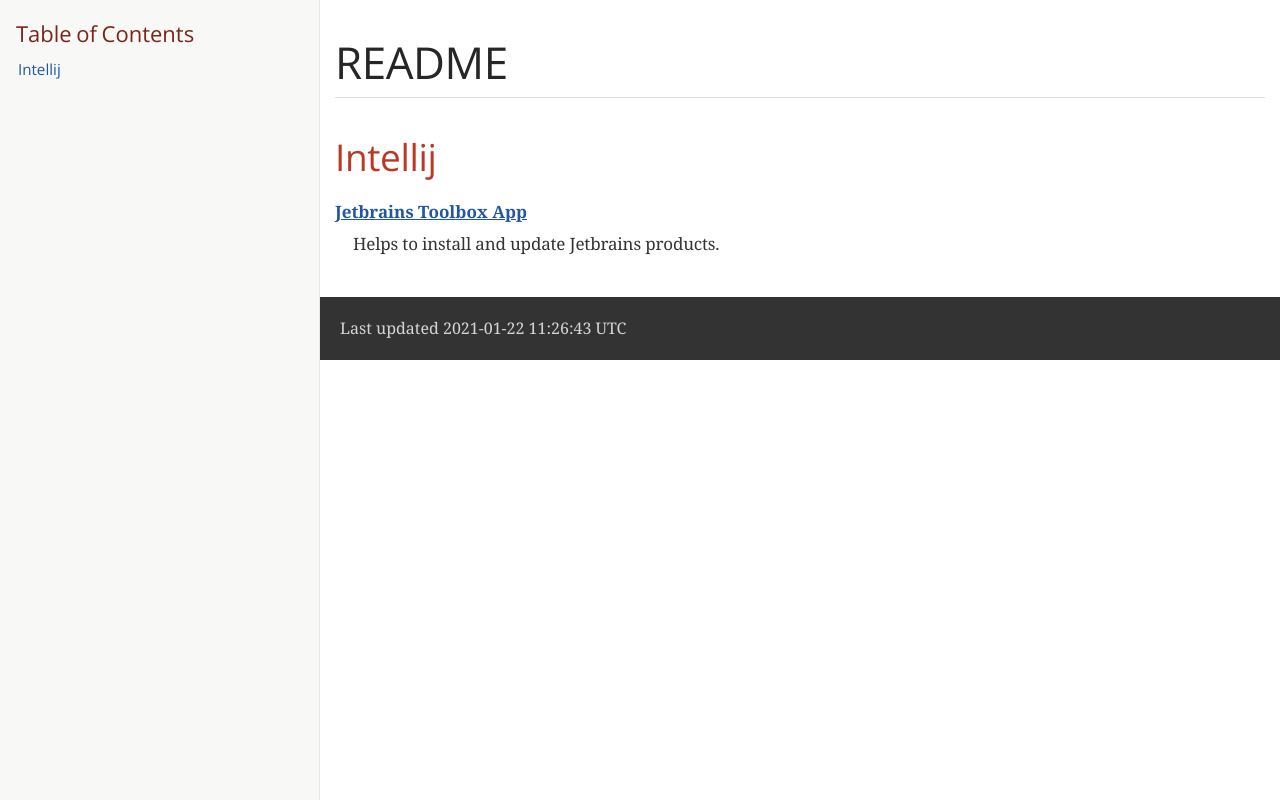
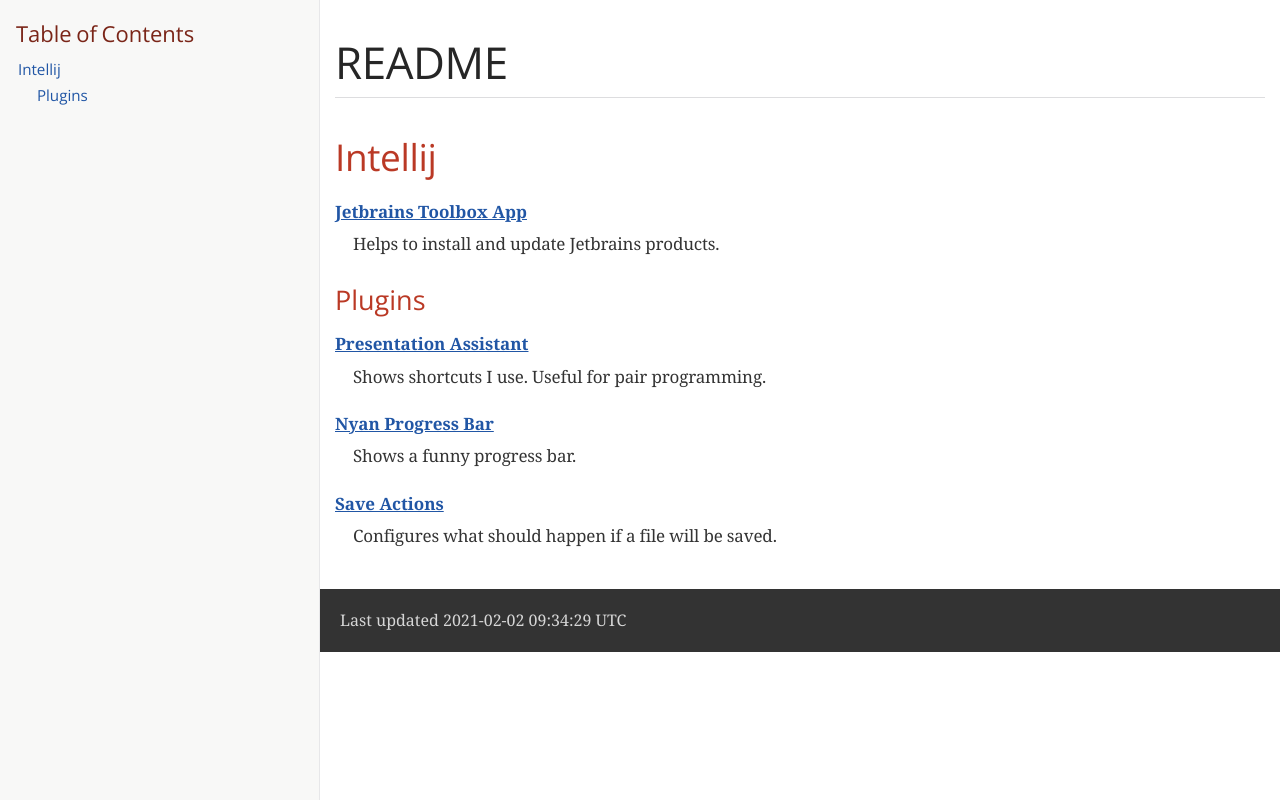
Before and after one commit to chrgue/README, a plain HTML site: page index.html in a window 1280 px wide. Drawn offline with nearby package versions, Linux system fonts and the light colour scheme; a web font is replaced by a local one.

Commit message:
Deploying to gh-pages from  @ d504a572b496441c92f9d6f86fb7718555ed9ec2 🚀

```diff
--- a/index.html
+++ b/index.html
@@ -445,7 +445,11 @@ body.book #toc,body.book #preamble,body.book h1.sect0,body.book .sect1>h2{page-b
 <div id="toc" class="toc2">
 <div id="toctitle">Table of Contents</div>
 <ul class="sectlevel1">
-<li><a href="#_intellij">Intellij</a></li>
+<li><a href="#_intellij">Intellij</a>
+<ul class="sectlevel2">
+<li><a href="#_plugins">Plugins</a></li>
+</ul>
+</li>
 </ul>
 </div>
 </div>
@@ -461,12 +465,31 @@ body.book #toc,body.book #preamble,body.book h1.sect0,body.book .sect1>h2{page-b
 </dd>
 </dl>
 </div>
+<div class="sect2">
+<h3 id="_plugins">Plugins</h3>
+<div class="dlist">
+<dl>
+<dt class="hdlist1"><a href="https://plugins.jetbrains.com/plugin/7345-presentation-assistant">Presentation Assistant</a></dt>
+<dd>
+<p>Shows shortcuts I use. Useful for pair programming.</p>
+</dd>
+<dt class="hdlist1"><a href="https://plugins.jetbrains.com/plugin/8575-nyan-progress-bar">Nyan Progress Bar</a></dt>
+<dd>
+<p>Shows a funny progress bar.</p>
+</dd>
+<dt class="hdlist1"><a href="https://plugins.jetbrains.com/plugin/7642-save-actions">Save Actions</a></dt>
+<dd>
+<p>Configures what should happen if a file will be saved.</p>
+</dd>
+</dl>
+</div>
+</div>
 </div>
 </div>
 </div>
 <div id="footer">
 <div id="footer-text">
-Last updated 2021-01-22 11:26:43 UTC
+Last updated 2021-02-02 09:34:29 UTC
 </div>
 </div>
 </body>
```
Also changed, not shown: 1 other file.
